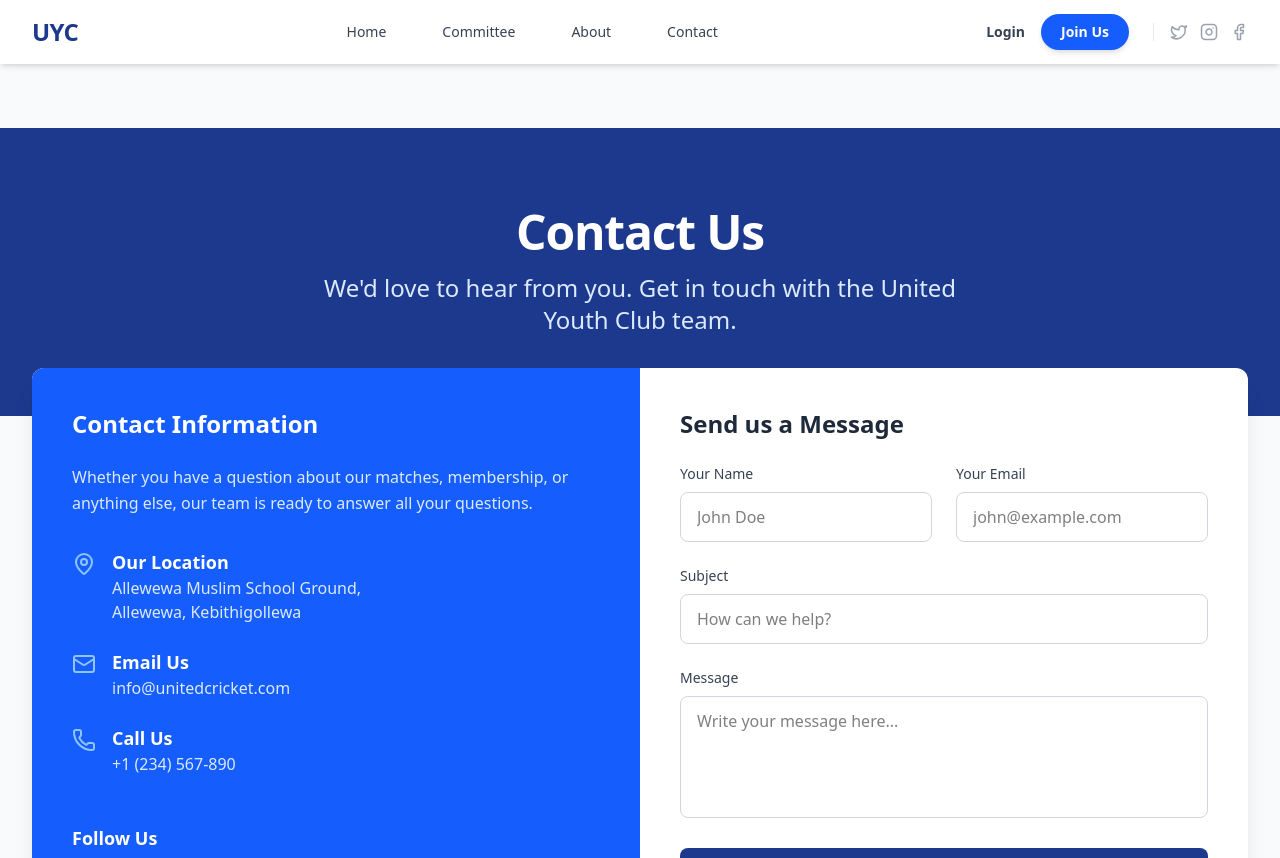
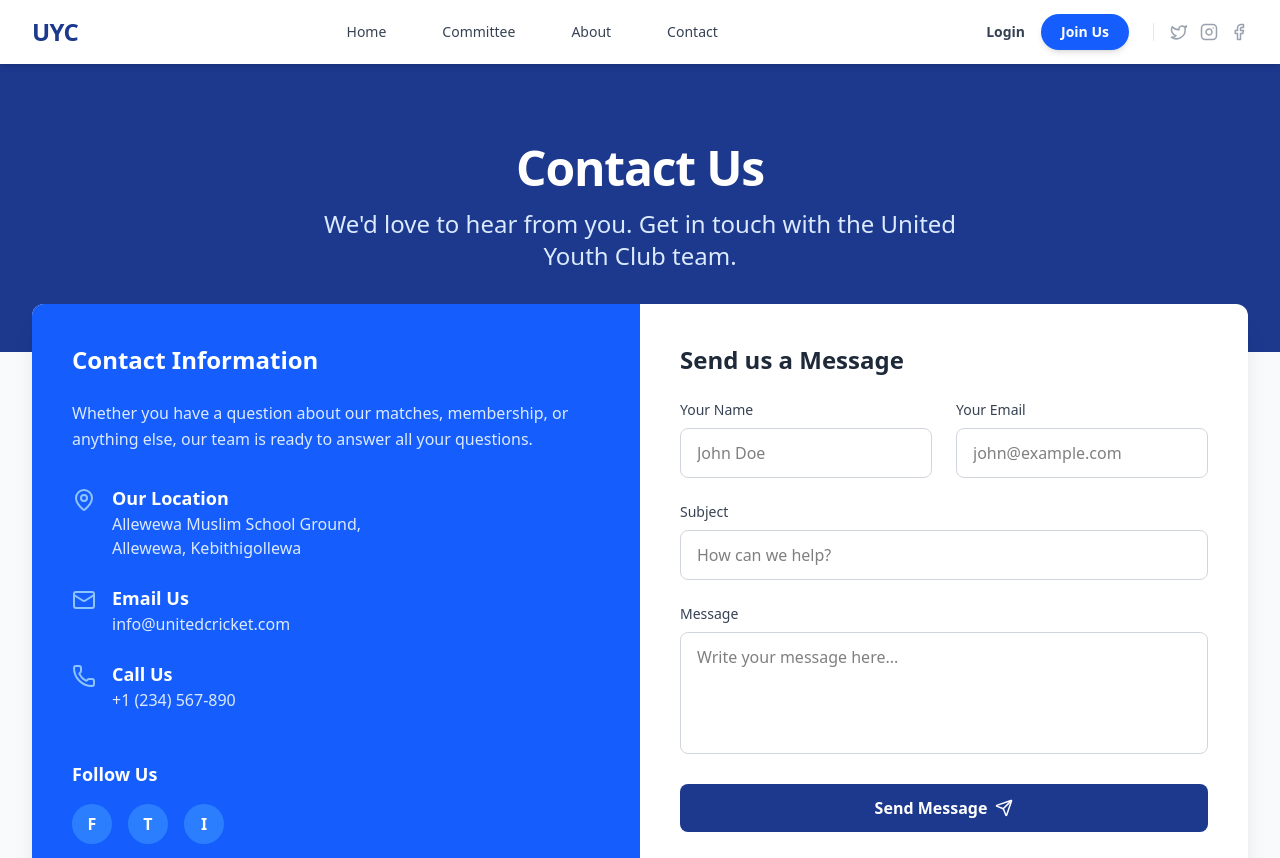
Before and after one commit to abdulrahman-halik/club-management-system, a React (Vite) app: page /contact in a window 1280 px wide. Shown: the top 858 px of the page. Built offline with nearby package versions, Linux system fonts and the light colour scheme.

Commit message:
modifying the contact page

```diff
--- a/src/pages/Contact.jsx
+++ b/src/pages/Contact.jsx
@@ -22,7 +22,7 @@
     };
 
     return (
-        <div className="bg-gray-50 min-h-screen pt-16 pb-12">
+        <div className="bg-gray-50 min-h-screen pb-12">
             {/* Hero Section */}
             <div className="bg-blue-900 text-white py-20 px-4">
                 <div className="container mx-auto text-center">
```
